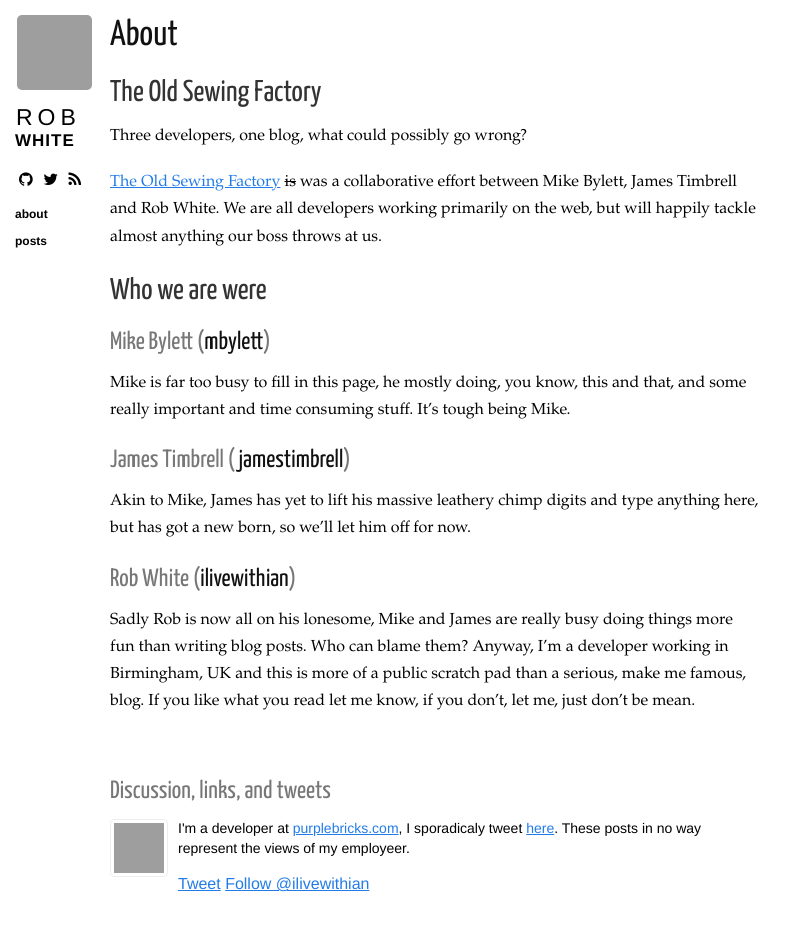
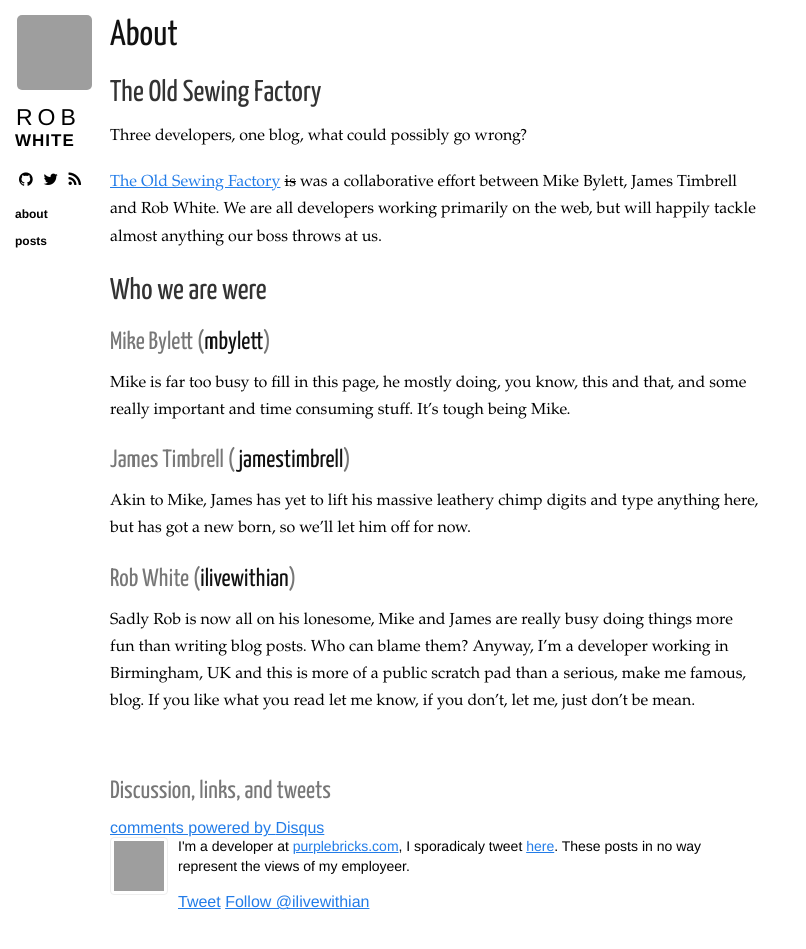
Before and after one commit to ilivewithian/theoldsewingfactory.com, a Jekyll site: the page built from about.html, in a window 1280 px wide, cut to the strip 0-971 px from the top of the page. Shown: the top 949 px of the strip, without its empty margins (0-806 px from the left). Built offline with Jekyll 4.4.1, drawn with Linux system fonts in a browser that asks for light colours; nearby versions of some CDN libraries; Markdown is read by kramdown in place of the engine named in the settings; comment, search, counter and statistics services are not loaded; some of the changed lines change nothing that is shown; grey boxes are pictures that could not be loaded.

Commit message:
Enabled disqus

```diff
--- a/_layouts/post.html
+++ b/_layouts/post.html
@@ -13,9 +13,22 @@
 
   {{ content }}
 
-  <!-- TODO: bio here -->
+
   <section class="meta">
-    <h3>Discussion, links, and tweets</h3>
+  <h3>Discussion, links, and tweets</h3>
+
+	<div id="disqus_thread"></div>
+    <script type="text/javascript">
+        var disqus_shortname = 'theoldsewingfactory';
+        (function() {
+            var dsq = document.createElement('script'); dsq.type = 'text/javascript'; dsq.async = true;
+            dsq.src = '//' + disqus_shortname + '.disqus.com/embed.js';
+            (document.getElementsByTagName('head')[0] || document.getElementsByTagName('body')[0]).appendChild(dsq);
+        })();
+    </script>
+    <noscript>Please enable JavaScript to view the <a href="http://disqus.com/?ref_noscript">comments powered by Disqus.</a></noscript>
+    <a href="http://disqus.com" class="dsq-brlink">comments powered by <span class="logo-disqus">Disqus</span></a>
+
     <section class="copy">
       <a href="https://twitter.com/{{ site.twitter }}" target="_blank">
         <img src="{{ site.gravatar_url }}?s=142" height="50" width="50" />
```
